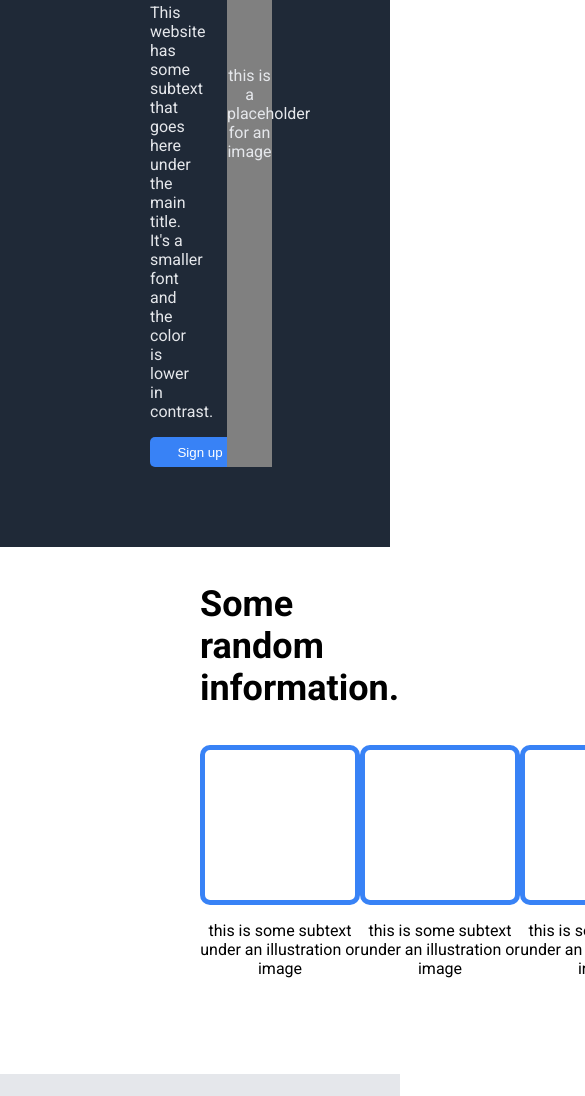
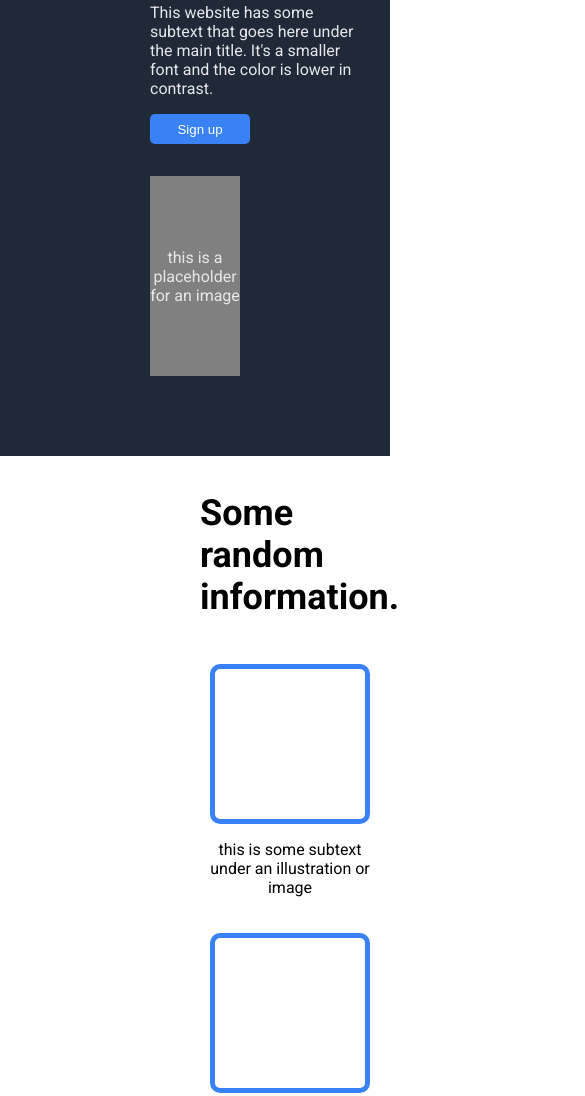
Before and after one commit to gcshane/odin-landing-page, a plain HTML site: page index.html in a window 390 px wide. Shown: the part 425-1521 px from the top of the page, 585 px wide, since content can reach past the window. Drawn offline with Linux system fonts and the light colour scheme.

Commit message:
Make hero row 2 responsive with flex wrap

```diff
--- a/styles.css
+++ b/styles.css
@@ -45,10 +45,12 @@ button {
     flex: 1;
     gap: 32px;
     padding: 80px 0px;
+    flex-wrap: wrap;
 }
 
 .row-2-left, .row-2-right {
-    width: 50%;
+    flex: 1 1 300px;
+    min-height: 200px;
 }
 
 .footer {
@@ -82,14 +84,17 @@ button {
 .cards {
     display: flex;
     justify-content: space-around;
+    flex-wrap: wrap;
 }
 
 .card {
     display: flex;
     flex-direction: column;
+    flex: 1 1 25%;
     justify-content: center;
     align-items: center;
     text-align: center;
+    padding: 10px;
 }
 
 .card-image {
```
